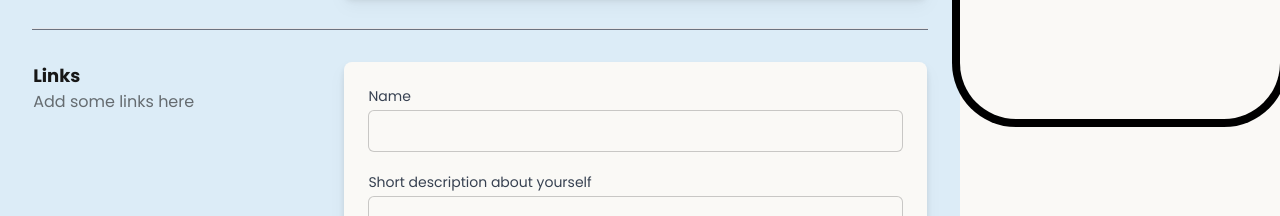
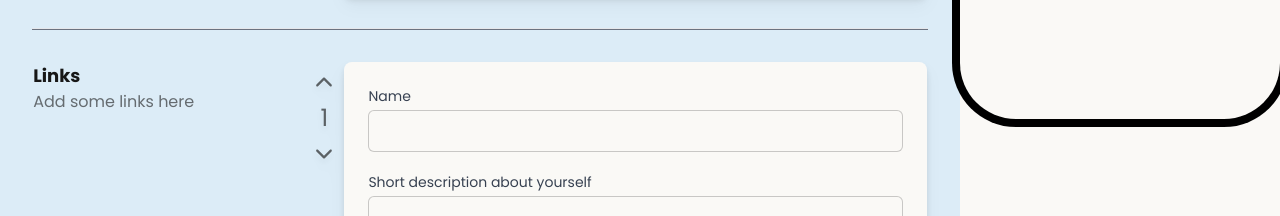
Before and after one commit to muhkyle17/creator-social-profile, a Next.js app: page / in a window 1280 px wide. Shown: the part 942-1158 px from the top of the page. Built offline with nearby package versions, Linux system fonts and the light colour scheme.

Commit message:
Display up and down arrows and number for changing the order

```diff
--- a/src/app/components/Links.jsx
+++ b/src/app/components/Links.jsx
@@ -1,3 +1,5 @@
+import { IoIosArrowUp, IoIosArrowDown } from 'react-icons/io'
+
 const Links = () => {
   return (
     <div className='p-8 flex flex-row gap-10 justify-around'>
@@ -5,7 +7,12 @@ const Links = () => {
         <h1 className='font-bold text-lg'>Links</h1>
         <h2 className='opacity-60'>Add some links here</h2>
       </div>
-      <div className='w-[65%] h-fit bg-white p-6 rounded-lg drop-shadow-lg flex flex-col gap-5'>
+      <div className='relative w-[65%] h-fit bg-white p-6 rounded-lg drop-shadow-lg flex flex-col gap-5'>
+        <div className='absolute top-2 -left-8 flex flex-col items-center gap-2'>
+          <IoIosArrowUp className='text-2xl opacity-65 cursor-pointer' />
+          <p className='text-2xl opacity-65'> 1</p>
+          <IoIosArrowDown className='text-2xl opacity-65 cursor-pointer' />
+        </div>
         <div className='flex flex-col gap-1'>
           <label htmlFor='name' className='text-sm text-gray-700'>
             Name
```
